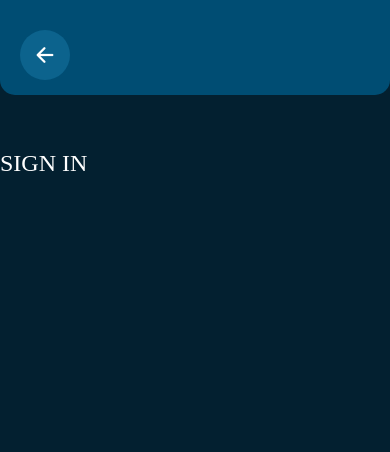
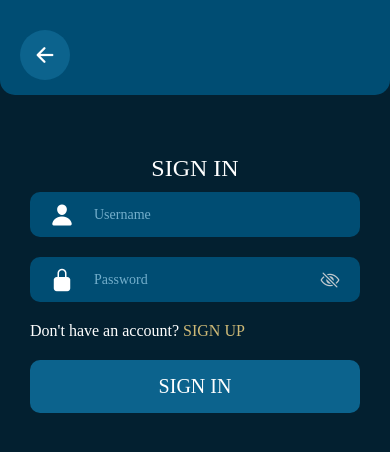
Before and after one commit to asterisktotle/iskolar-me-review-tracker, a React Native app: screen /SignIn in a window 390 px wide. Shown: the top 452 px of the page. Built offline with nearby package versions, Linux system fonts and the light colour scheme.

Commit message:
sign in fill in layout and hide password implemented

```diff
--- a/App.js
+++ b/App.js
@@ -28,7 +28,7 @@ export default function App() {
         <Stack.Screen
           name="SignUp"
           component={SignUpScreen}
-          options={{ headerShown: false }}
+          options={{ headerShown: false}}
         />
         <Stack.Screen
           name="SignIn"
--- a/screens/SignInScreen.js
+++ b/screens/SignInScreen.js
@@ -1,69 +1,160 @@
-import React from 'react';
-import { StyleSheet, View, Text, SafeAreaView, TouchableOpacity, Image } from 'react-native';
+import React, {useState} from 'react';
+import { StyleSheet, View, Text, SafeAreaView, Image, TextInput, TouchableOpacity} from 'react-native';
+import { colors } from "../utility/colors";
+import { fonts } from "../utility/fonts";
+import BackButton from '../utility/backButton';
+
 import Ionicons from 'react-native-vector-icons/Ionicons';
-import {colors} from "../utility/colors";
-import {fonts} from "../utility/fonts";
+
 
 export default function SignInScreen({ navigation }) {
+    const [secureTextEntry, setSecureEntry] = useState (true);
+
   return (
     <SafeAreaView style={styles.container}>
-        <View style={styles.topDesign}>
+      <BackButton />
+
+      {/* <Image source={require("../assets/moon.png")} style={styles.moonImage} /> */}
+
+      <View style={styles.contentWrapper}>
+        <Text style={styles.title}>SIGN IN</Text>
+        <View style={styles.formWrapper}>
+          <View style={styles.usernameContainer}>
+            <Ionicons
+              name={"person"}
+              size={24}
+              color={colors.white}
+            />
+            <TextInput
+              style={styles.username}
+              placeholder='Username'
+              placeholderTextColor={'#73AFCC'}
+            />
+          </View>
+
+          <View style={styles.passwordContainer}>
+            <Ionicons
+              name={"lock-closed"}
+              size={24}
+              color={colors.white}
+            />
+            <TextInput
+              style={styles.password}
+              placeholder='Password'
+              placeholderTextColor={'#73AFCC'}
+              secureTextEntry={secureTextEntry}/>
+
             <TouchableOpacity
-                style={styles.backButton}
-                activeOpacity={0.7}
-                onPress={() => navigation.goBack()}
-            >
-            <Ionicons
-                name={"arrow-back-outline"}
-                size={24}
-                color={colors.white}
-             />
+              onPress={ () => {setSecureEntry((prev) => !prev)}} >
+              <Ionicons
+              name={"eye-off-outline"}
+              size={20}
+              color={"#C0C9CE"}
+              />
             </TouchableOpacity>
+
+          </View>
+
+          <Text style={styles.questionText}>
+            Don't have an account? { }
+            <Text
+              style={styles.signUpLink}
+              onPress={() => navigation.navigate('SignUp')} >
+                SIGN UP
+            </Text>
+          </Text>
+
+          <TouchableOpacity
+            style={styles.signInBtnContainer}
+            onPress={console.log('signing in...')}
+            activeOpacity={0.7}>
+            <Text
+              style={styles.signIn}>
+                SIGN IN
+            </Text>
+          </TouchableOpacity>
+
         </View>
 
-        {/* <Image
-          source={require('../assets/moon.png')}
-          style={styles.astronaut}
-        /> */}
-
-      <Text style={styles.title}>SIGN IN</Text>
-      {/* Add your sign in form components here */}
+      </View>
     </SafeAreaView>
   );
 }
+
+
+const inputContainerStyle = {
+  backgroundColor: colors.lightBlueMid,
+  width: '100%',
+  height: 45,
+  borderRadius: 10,
+  flexDirection: 'row',
+  alignItems: 'center',
+  paddingInline: 20,
+  gap:10,
+}
+
+const textInputStyle = {
+  color: colors.white,
+  fontFamily: fonts.Regular,
+  flex: 1,
+  paddingHorizontal: 10,
+}
+
 
 const styles = StyleSheet.create({
   container: {
     flex: 1,
     backgroundColor: colors.darkBlue,
-    padding: 20,
   },
+
+  contentWrapper: {
+    flex: 1,
+    alignItems: 'center',
+    paddingTop: 60,
+    width: '100%',
+  },
+
   title: {
     fontSize: 24,
     color: colors.white,
     fontFamily: fonts.Bold,
-    marginTop: 150,
+    marginBottom: 10,
   },
-  backButton: {
+
+  formWrapper: {
+    width: 330,
+    gap: 20,
+  },
+  usernameContainer: inputContainerStyle,
+  passwordContainer: inputContainerStyle,
+  username: textInputStyle,
+  password: textInputStyle,
+
+  questionText: {
+    color: colors.white,
+    fontFamily: fonts.Regular,
+    fontSize: 16,
+  },
+  signUpLink: {
+    color: colors.hyperlinkClr,
+    fontFamily: fonts.Regular,
+    fontSize: 16,
+  },
+
+  signInBtnContainer: {
     backgroundColor: colors.lightBlueBtn,
+    alignItems: 'center',
     justifyContent: 'center',
-    alignItems: 'center',
-    width: 50,
-    height: 50,
-    borderRadius: 50,
-    marginLeft: 20,
+    borderRadius: 10,
+    paddingBlock: 15,
   },
-  topDesign: {
-    position: 'absolute',
-    backgroundColor: colors.lightBlueMid,
-    top: 0,
-    left: 0,
-    right: 0,
-    paddingTop: 30,
-    minWidth: '100%',
-    height: 'auto',
-    borderBottomRightRadius: 15,
-    borderBottomLeftRadius: 15,
-    paddingBottom: 15,
-  }
+  signIn: {
+    color: colors.white,
+    fontFamily: fonts.SemiBold,
+    fontSize: 20,
+  },
+
+  // moonImage: {
+  //   position: 'absolute',
+  // }
 });
--- a/screens/SignUpScreen.js
+++ b/screens/SignUpScreen.js
@@ -2,10 +2,12 @@ import React from 'react';
 import { StyleSheet, View, Text, SafeAreaView } from 'react-native';
 import {colors} from "../utility/colors";
 import {fonts} from "../utility/fonts";
+import BackButton from '../utility/backButton';
 
 export default function SignUpScreen({ navigation }) {
   return (
     <SafeAreaView style={styles.container}>
+      <BackButton/>
       <Text style={styles.title}>Sign Up</Text>
       {/* Add your sign up form components here */}
     </SafeAreaView>
--- /dev/null
+++ b/utility/backButton.js
@@ -0,0 +1,52 @@
+import { StyleSheet, View, TouchableOpacity } from "react-native"
+import Ionicons from 'react-native-vector-icons/Ionicons';
+import { colors } from './colors';
+import { useNavigation } from '@react-navigation/native';
+
+export default function BackButton() {
+    const navigation = useNavigation();
+
+    return (
+        <View style={styles.topDesign}>
+            <TouchableOpacity
+                style={styles.backButton}
+                activeOpacity={0.7}
+                onPress={() => navigation.navigate('Home')}
+            >
+                <Ionicons
+                    name={"arrow-back-outline"}
+                    size={24}
+                    color={colors.white}
+                />
+            </TouchableOpacity>
+        </View>
+    )
+}
+
+const styles = StyleSheet.create (
+    {
+        backButton: {
+            backgroundColor: colors.lightBlueBtn,
+            justifyContent: 'center',
+            alignItems: 'center',
+            width: 50,
+            height: 50,
+            borderRadius: 50,
+            marginLeft: 20,
+          },
+          topDesign: {
+
+            backgroundColor: colors.lightBlueMid,
+            top: 0,
+            left: 0,
+            right: 0,
+            paddingTop: 30,
+            minWidth: '100%',
+            height: 'auto',
+            borderBottomRightRadius: 15,
+            borderBottomLeftRadius: 15,
+            paddingBottom: 15,
+
+          }
+    }
+)
```
Also changed, not shown: screens/HomeScreen.js (+9 -5 lines).
